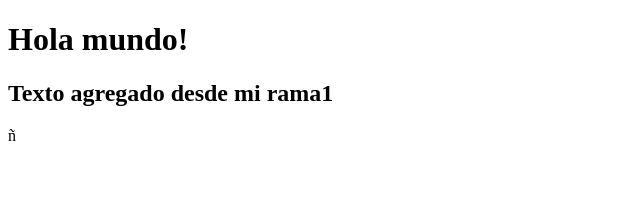
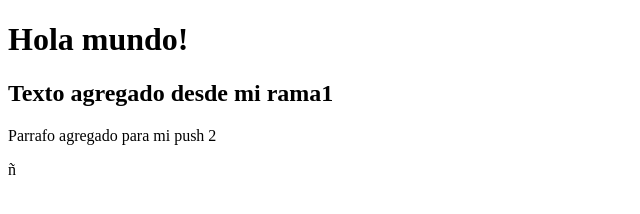
Before and after one commit to AldairAlburqueque/LearnGit, a plain HTML site: page index.html in a window 1280 px wide. Shown: the whole page, without its empty margins (0-640 px from the left). Drawn offline with Linux system fonts and the light colour scheme.

Commit message:
Push 2 de mi parrafo

```diff
--- a/index.html
+++ b/index.html
@@ -11,6 +11,7 @@
   <h1>Hola mundo!</h1>
   <section>
     <h2>Texto agregado desde mi rama1</h2>
+    <p>Parrafo agregado para mi push 2</p>
   </section>
 
 
```
